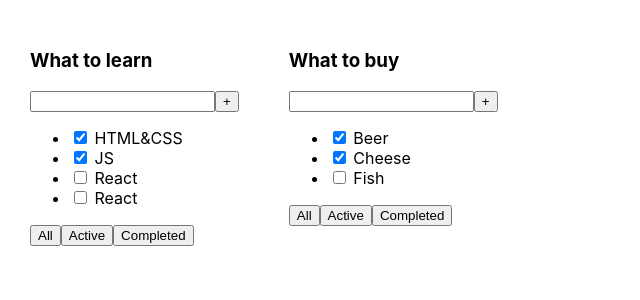
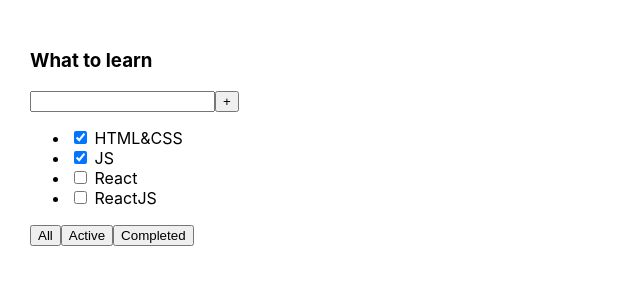
Before and after one commit to WhiteQuennAnn/todolist_01, a React (Create React App) app: page / in a window 1280 px wide. Shown: the top 300 px of the page, without its empty margins (0-640 px from the left). Built offline with nearby package versions, Linux system fonts and the light colour scheme.

Commit message:
15112022

```diff
--- a/src/App.tsx
+++ b/src/App.tsx
@@ -9,21 +9,15 @@ function App() {
         {id: 1, title: "HTML&CSS", isDone: true},
         {id: 2, title: "JS", isDone: true},
         {id: 3, title: "React", isDone: false},
-        {id: 4, title: "React", isDone: false},
+        {id: 4, title: "ReactJS", isDone: false},
     ]
 
-    const todoListTitle_2 = "What to buy";
-    const tasks_2 = [
-        {id: 4, title: "Beer", isDone: true},//0
-        {id: 5, title: "Cheese", isDone: true},//1
-        {id: 6, title: "Fish", isDone: false},//2
-    ]
 
-//GUI
+    //GUI
     return (
         <div className="App">
             <Todolist title={todoListTitle} tasks={tasks} />
-            <Todolist title={todoListTitle_2} tasks={tasks_2}/>
+
         </div>
 
     );
```
